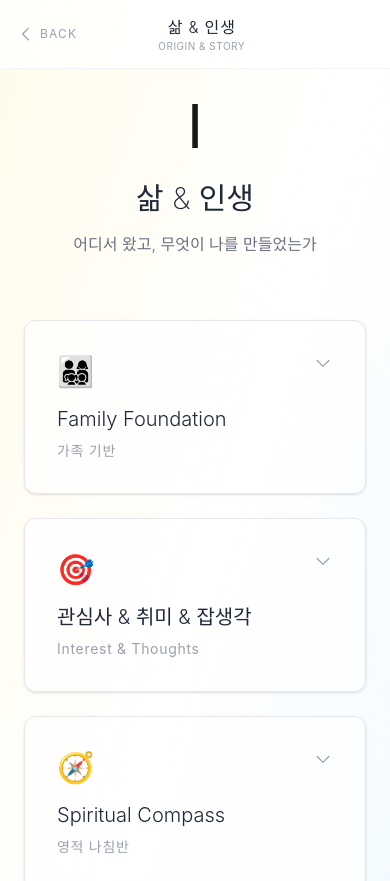
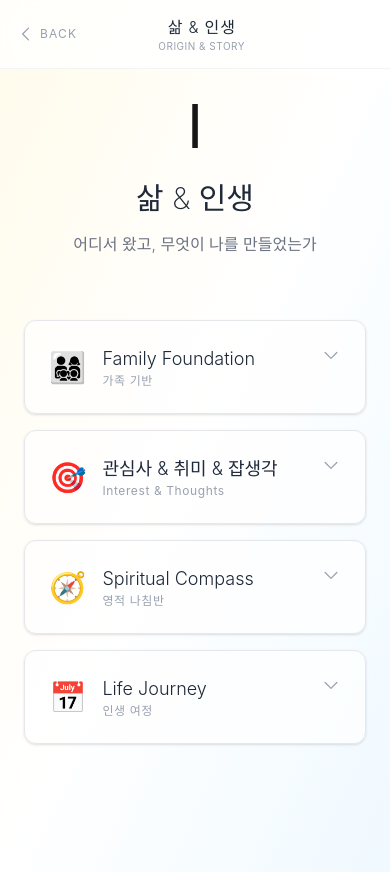
Before and after one commit to cmeetsp-jackie/Jackie-Website, a Next.js app: page /origin in a window 390 px wide. Shown: the top 881 px of the page. Built offline with nearby package versions, Linux system fonts and the light colour scheme.

Commit message:
Accordion style sections - expand in place on mobile

```diff
--- a/app/origin/page.tsx
+++ b/app/origin/page.tsx
@@ -200,40 +200,36 @@ export default function OriginPage() {
             </p>
           </motion.div>
 
-          {/* 섹션 그리드 */}
-          <div className="grid grid-cols-1 md:grid-cols-2 gap-6 mb-16">
-            {sections.map((section, index) => (
+          {/* 섹션 아코디언 */}
+          <div className="space-y-4 mb-16">
+            {/* Family Foundation */}
+            <div>
               <motion.button
-                key={section.id}
-                onClick={() => setActiveSection(activeSection === section.id ? null : section.id)}
-                className={`group relative bg-white/70 hover:bg-white border rounded-xl p-8 transition-all duration-500 shadow-sm hover:shadow-xl text-left ${
-                  activeSection === section.id ? 'border-amber-400 ring-2 ring-amber-100' : 'border-gray-200 hover:border-amber-300'
+                onClick={() => setActiveSection(activeSection === 'family' ? null : 'family')}
+                className={`w-full group relative bg-white/70 hover:bg-white border rounded-xl p-6 md:p-8 transition-all duration-500 shadow-sm hover:shadow-xl text-left ${
+                  activeSection === 'family' ? 'border-amber-400 ring-2 ring-amber-100' : 'border-gray-200 hover:border-amber-300'
                 }`}
                 initial={{ opacity: 0, y: 30 }}
                 animate={{ opacity: 1, y: 0 }}
-                transition={{ delay: 0.2 + index * 0.1, duration: 0.6 }}
+                transition={{ delay: 0.2, duration: 0.6 }}
               >
                 <div className="flex items-start justify-between">
+                  <div className="flex items-center gap-4">
+                    <span className="text-3xl">👨‍👩‍👧‍👦</span>
                     <div>
-                    <span className="text-3xl mb-4 block">{section.icon}</span>
-                    <h3 className="text-gray-800 text-xl md:text-2xl font-light mb-2 group-hover:text-amber-600 transition-colors">
-                      {section.korean}
+                      <h3 className="text-gray-800 text-lg md:text-2xl font-light group-hover:text-amber-600 transition-colors">
+                        Family Foundation
                       </h3>
-                    <p className="text-gray-400 text-sm tracking-wider">
-                      {section.english}
-                    </p>
+                      <p className="text-gray-400 text-xs md:text-sm tracking-wider">가족 기반</p>
                     </div>
-                  <div className={`transition-transform duration-300 ${activeSection === section.id ? 'rotate-180' : ''}`}>
+                  </div>
+                  <div className={`transition-transform duration-300 ${activeSection === 'family' ? 'rotate-180' : ''}`}>
                     <svg className="w-5 h-5 text-gray-400" fill="none" stroke="currentColor" viewBox="0 0 24 24">
                       <path strokeLinecap="round" strokeLinejoin="round" strokeWidth={1.5} d="M19 9l-7 7-7-7" />
                     </svg>
                   </div>
                 </div>
               </motion.button>
-            ))}
-          </div>
-
-          {/* 확장된 섹션 콘텐츠 */}
               <AnimatePresence>
             {activeSection === 'family' && (
               <motion.div
@@ -330,7 +326,38 @@ export default function OriginPage() {
                 </div>
               </motion.div>
             )}
+            </AnimatePresence>
+            </div>
 
+            {/* Interest & Thoughts */}
+            <div>
+              <motion.button
+                onClick={() => setActiveSection(activeSection === 'interest' ? null : 'interest')}
+                className={`w-full group relative bg-white/70 hover:bg-white border rounded-xl p-6 md:p-8 transition-all duration-500 shadow-sm hover:shadow-xl text-left ${
+                  activeSection === 'interest' ? 'border-amber-400 ring-2 ring-amber-100' : 'border-gray-200 hover:border-amber-300'
+                }`}
+                initial={{ opacity: 0, y: 30 }}
+                animate={{ opacity: 1, y: 0 }}
+                transition={{ delay: 0.3, duration: 0.6 }}
+              >
+                <div className="flex items-start justify-between">
+                  <div className="flex items-center gap-4">
+                    <span className="text-3xl">🎯</span>
+                    <div>
+                      <h3 className="text-gray-800 text-lg md:text-2xl font-light group-hover:text-amber-600 transition-colors">
+                        관심사 & 취미 & 잡생각
+                      </h3>
+                      <p className="text-gray-400 text-xs md:text-sm tracking-wider">Interest & Thoughts</p>
+                    </div>
+                  </div>
+                  <div className={`transition-transform duration-300 ${activeSection === 'interest' ? 'rotate-180' : ''}`}>
+                    <svg className="w-5 h-5 text-gray-400" fill="none" stroke="currentColor" viewBox="0 0 24 24">
+                      <path strokeLinecap="round" strokeLinejoin="round" strokeWidth={1.5} d="M19 9l-7 7-7-7" />
+                    </svg>
+                  </div>
+                </div>
+              </motion.button>
+              <AnimatePresence>
               {activeSection === 'interest' && (
               <motion.div
                 initial={{ opacity: 0, height: 0 }}
@@ -490,7 +517,38 @@ export default function OriginPage() {
                 )}
               </motion.div>
             )}
+            </AnimatePresence>
+            </div>
 
+            {/* Spiritual Compass */}
+            <div>
+              <motion.button
+                onClick={() => setActiveSection(activeSection === 'spiritual' ? null : 'spiritual')}
+                className={`w-full group relative bg-white/70 hover:bg-white border rounded-xl p-6 md:p-8 transition-all duration-500 shadow-sm hover:shadow-xl text-left ${
+                  activeSection === 'spiritual' ? 'border-amber-400 ring-2 ring-amber-100' : 'border-gray-200 hover:border-amber-300'
+                }`}
+                initial={{ opacity: 0, y: 30 }}
+                animate={{ opacity: 1, y: 0 }}
+                transition={{ delay: 0.4, duration: 0.6 }}
+              >
+                <div className="flex items-start justify-between">
+                  <div className="flex items-center gap-4">
+                    <span className="text-3xl">🧭</span>
+                    <div>
+                      <h3 className="text-gray-800 text-lg md:text-2xl font-light group-hover:text-amber-600 transition-colors">
+                        Spiritual Compass
+                      </h3>
+                      <p className="text-gray-400 text-xs md:text-sm tracking-wider">영적 나침반</p>
+                    </div>
+                  </div>
+                  <div className={`transition-transform duration-300 ${activeSection === 'spiritual' ? 'rotate-180' : ''}`}>
+                    <svg className="w-5 h-5 text-gray-400" fill="none" stroke="currentColor" viewBox="0 0 24 24">
+                      <path strokeLinecap="round" strokeLinejoin="round" strokeWidth={1.5} d="M19 9l-7 7-7-7" />
+                    </svg>
+                  </div>
+                </div>
+              </motion.button>
+              <AnimatePresence>
               {activeSection === 'spiritual' && (
               <motion.div
                 initial={{ opacity: 0, height: 0 }}
@@ -537,7 +595,38 @@ export default function OriginPage() {
                 </div>
               </motion.div>
             )}
+            </AnimatePresence>
+            </div>
 
+            {/* Life Journey */}
+            <div>
+              <motion.button
+                onClick={() => setActiveSection(activeSection === 'journey' ? null : 'journey')}
+                className={`w-full group relative bg-white/70 hover:bg-white border rounded-xl p-6 md:p-8 transition-all duration-500 shadow-sm hover:shadow-xl text-left ${
+                  activeSection === 'journey' ? 'border-amber-400 ring-2 ring-amber-100' : 'border-gray-200 hover:border-amber-300'
+                }`}
+                initial={{ opacity: 0, y: 30 }}
+                animate={{ opacity: 1, y: 0 }}
+                transition={{ delay: 0.5, duration: 0.6 }}
+              >
+                <div className="flex items-start justify-between">
+                  <div className="flex items-center gap-4">
+                    <span className="text-3xl">📅</span>
+                    <div>
+                      <h3 className="text-gray-800 text-lg md:text-2xl font-light group-hover:text-amber-600 transition-colors">
+                        Life Journey
+                      </h3>
+                      <p className="text-gray-400 text-xs md:text-sm tracking-wider">인생 여정</p>
+                    </div>
+                  </div>
+                  <div className={`transition-transform duration-300 ${activeSection === 'journey' ? 'rotate-180' : ''}`}>
+                    <svg className="w-5 h-5 text-gray-400" fill="none" stroke="currentColor" viewBox="0 0 24 24">
+                      <path strokeLinecap="round" strokeLinejoin="round" strokeWidth={1.5} d="M19 9l-7 7-7-7" />
+                    </svg>
+                  </div>
+                </div>
+              </motion.button>
+              <AnimatePresence>
               {activeSection === 'journey' && (
               <motion.div
                 initial={{ opacity: 0, height: 0 }}
@@ -681,6 +770,8 @@ export default function OriginPage() {
               </motion.div>
             )}
             </AnimatePresence>
+            </div>
+          </div>
 
         </div>
       </main>
```
Also changed, not shown: tsconfig.json (+19 -5 lines). Lines whose indentation alone changed are shown as unchanged.
